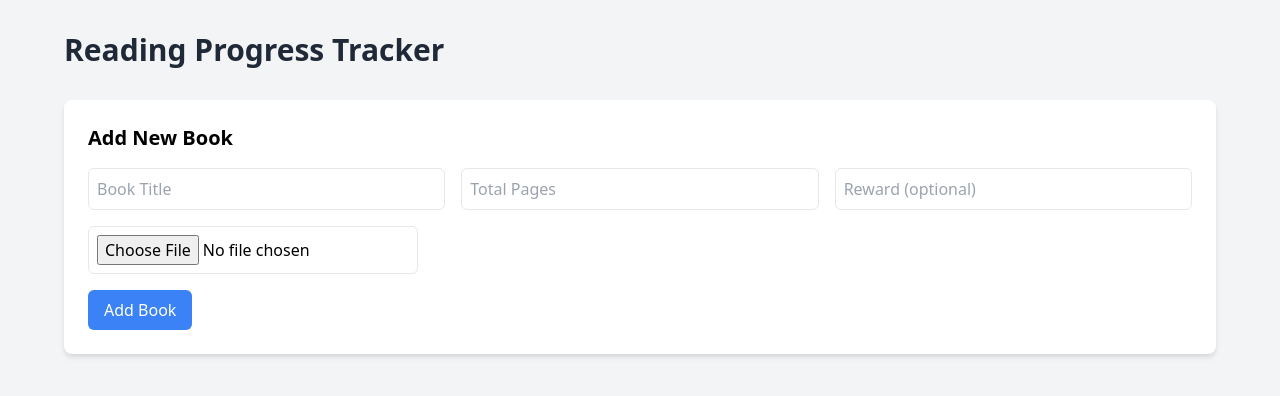
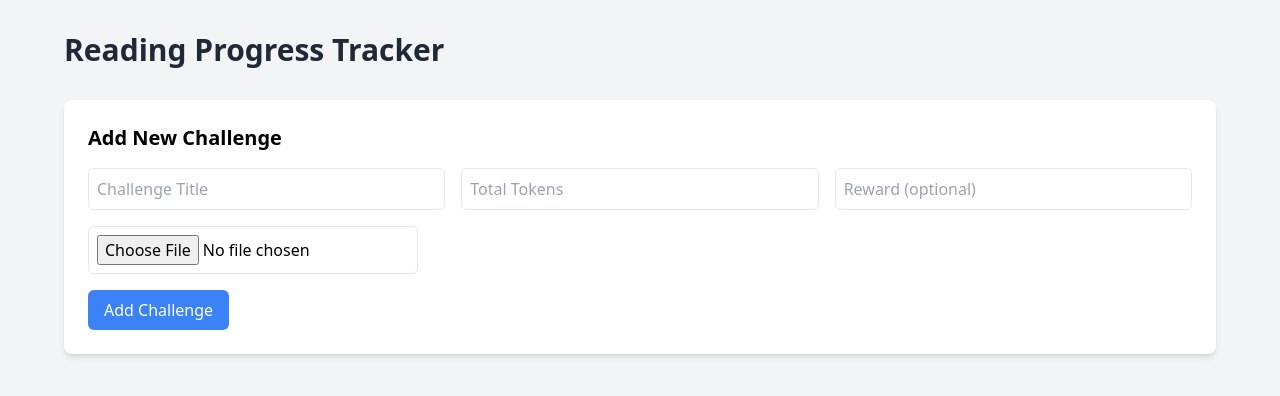
Before and after one commit to NIGH7WIND/Reading-Tracker-app, a Flask app: page / in a window 1280 px wide. Shown: the top 396 px of the page. Run offline with Flask 3, Linux system fonts and the light colour scheme; data that the repository does not hold is empty.

Commit message:
refactor: refactored app to general purpose challenge tracker

```diff
--- a/static/script.js
+++ b/static/script.js
@@ -50,7 +50,7 @@ function createBookCard(book) {
                       <div class="space-y-4 mt-4">
                           <div class="flex justify-between text-sm text-gray-600">
                               <span>Progress: ${book.progress}%</span>
-                              <span>${book.current_page} / ${book.total_pages} pages</span>
+                              <span>${book.current_page} / ${book.total_pages} tokens</span>
                           </div>
                           <div class="flex items-center space-x-2">
                               <input type="number"
@@ -59,7 +59,7 @@ function createBookCard(book) {
                                      min="0"
                                      max="${book.total_pages}"
                                      onchange="updateProgress(${book.id}, this.value)">
-                              <span class="text-sm text-gray-600">pages read</span>
+                              <span class="text-sm text-gray-600">tokens completed</span>
                           </div>
                           ${book.reward ? `
                               <div class="mt-4 p-2 bg-green-50 rounded-md">
@@ -98,7 +98,7 @@ document.getElementById("addBookForm").addEventListener("submit", async (e) => {
 
     // Validate that current_page does not exceed total_pages
     if (currentPage > totalPages) {
-        alert("Current page cannot exceed total pages.");
+        alert("Current page cannot exceed total tokens.");
         return;
     }
 
--- a/templates/index.html
+++ b/templates/index.html
@@ -13,12 +13,12 @@
 
         <!-- Add New Book Form -->
         <div class="bg-white p-6 rounded-lg shadow-md mb-8">
-            <h2 class="text-xl font-semibold mb-4">Add New Book</h2>
+            <h2 class="text-xl font-semibold mb-4">Add New Challenge</h2>
             <form id="addBookForm" class="space-y-4">
                 <div class="grid grid-cols-1 md:grid-cols-3 gap-4">
-                    <input type="text" id="title" name="title" placeholder="Book Title" required
+                    <input type="text" id="title" name="title" placeholder="Challenge Title" required
                            class="p-2 border rounded-md w-full">
-                    <input type="number" id="totalPages" name="total_pages" placeholder="Total Pages" required
+                    <input type="number" id="totalPages" name="total_pages" placeholder="Total Tokens" required
                            class="p-2 border rounded-md w-full">
                     <input type="text" id="reward" name="reward" placeholder="Reward (optional)"
                            class="p-2 border rounded-md w-full">
@@ -30,7 +30,7 @@
                 </div>
                 <button type="submit"
                         class="bg-blue-500 text-white px-4 py-2 rounded-md hover:bg-blue-600 transition-colors">
-                    Add Book
+                    Add Challenge
                 </button>
             </form>
         </div>
```
